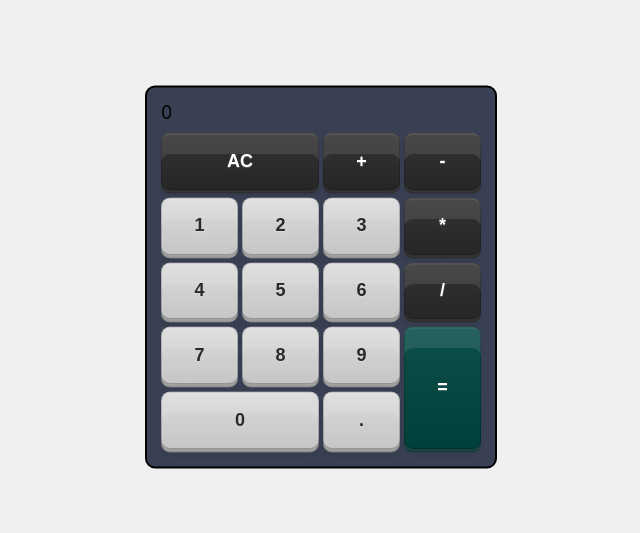
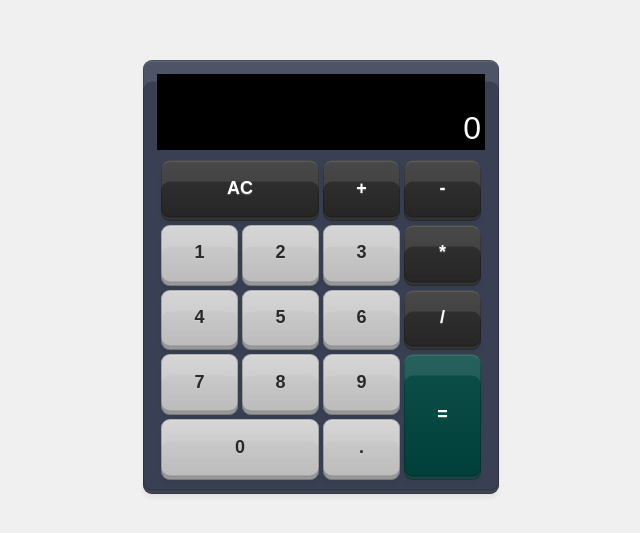
Before and after one commit to MyCatAteAReptile/practice-react-calculator, a React (Create React App) app: page / in a window 1280 px wide. Shown: the part 123-656 px from the top of the page, without its empty margins (319-959 px from the left). Built offline with nearby package versions, Linux system fonts and the light colour scheme; the HTML template or start-up script is replaced by a standard one; a web font is replaced by a local one.

Commit message:
fixes button focus, styles prefixes. final version

```diff
--- a/src/App.css
+++ b/src/App.css
@@ -13,18 +13,14 @@
   box-sizing: border-box;
   width: fit-content;
   padding: 14px;
-  border: 2px solid black;
+  /* border: 2px solid black; */
   border-radius: 10px;
   background-color: #394053;
+  border-radius: .5em;
+  box-shadow: inset 0 0 0 1px hsla(0,0%,0%,.2),
+              inset 0 2px 0 hsla(0,0%,100%,.1),
+              inset 0 1.2em 0 hsla(0,0%,100%,0.1),
+              inset 0 -.2em 0 hsla(0,0%,100%,.1),
+              inset 0 -.25em 0 hsla(0,0%,0%,.25),
+              0 .25em .25em hsla(0,0%,0%,.05);
 }
-
-.App .keypad {
-  width: 320px;
-  height: 320px;
-  margin-right: auto;
-  margin-left: auto;
-  margin-top: 10px;
-  display: grid;
-  grid-template-columns: repeat(4, 1fr);
-  gap: 4px;
-}
--- a/src/components/button/Button.module.css
+++ b/src/components/button/Button.module.css
@@ -1,9 +1,5 @@
 .button {
-    background-image: -webkit-linear-gradient(hsla(0,0%,100%,.05), hsla(0,0%,0%,.1));
-    background-image:    -moz-linear-gradient(hsla(0,0%,100%,.05), hsla(0,0%,0%,.1));
-    background-image:     -ms-linear-gradient(hsla(0,0%,100%,.05), hsla(0,0%,0%,.1));
-    background-image:      -o-linear-gradient(hsla(0,0%,100%,.05), hsla(0,0%,0%,.1));
-    background-image:         linear-gradient(hsla(0,0%,100%,.05), hsla(0,0%,0%,.1));
+    background-image: linear-gradient(hsla(0,0%,100%,.05), hsla(0,0%,0%,.1));
     border: none;
     border-radius: .5em;
     box-shadow: inset 0 0 0 1px hsla(0,0%,0%,.2),
@@ -27,12 +23,15 @@
 
     font-size: 1em;
     border-radius: .5em;
+    user-select: none;
 }
+
 .button:hover {
     outline: none;
 }
+
 .button:hover,
-.button:focus {
+.button:focus-visible    {
     box-shadow: inset 0 0 0 1px hsla(0,0%,0%,.2),
                 inset 0 2px 0 hsla(0,0%,100%,.1),
                 inset 0 1.2em 0 hsla(0,0%,100%,.1),
@@ -41,6 +40,7 @@
                 inset 0 0 0 3em hsla(0,0%,100%,.2),
                 0 .25em .25em hsla(0,0%,0%,.05);
 }
+
 .button:active {
     box-shadow: inset 0 0 0 1px hsla(0,0%,0%,.2),
                 inset 0 2px 0 hsla(0,0%,100%,.1),
@@ -55,11 +55,10 @@
 }
 
 .button__digital {
-    background-color: #dadada;
+    background-color: #cfcfcf;
 }
 
 .button__digital[id=zero] {
-    background-color: #dadada;
     grid-column: 1 / 3;
 }
 
--- a/src/components/display/Display.jsx
+++ b/src/components/display/Display.jsx
@@ -4,10 +4,10 @@ import classes from "./Display.module.css";
 const Display = ({ formula, output }) => {
   return (
     <div>
-      <div className={ [classes.display, classes.display__formula] }>
+      <div className={ [classes.display, classes.display__formula].join(' ') }>
         { formula }
       </div>
-      <div className="display" id="display">
+      <div className={ classes.display } id="display">
         { output }
       </div>
     </div>
--- a/src/components/display/Display.module.css
+++ b/src/components/display/Display.module.css
@@ -9,15 +9,15 @@
     min-height: 32px;
     padding: 0 4px 6px 4px;
     border: none;
-    user-select: none;
+    user-select: text;
     cursor: default;
     background-color: #000000;
-    color: white;
+    color: #ffffff;
     text-align: end;
   }
 
   .display__formula {
     background-color: #000000;
-    color: orange;
+    color: #ffa600;
     padding: 6px 4px 0 4px;
   }
--- a/src/components/keypad/Keypad.jsx
+++ b/src/components/keypad/Keypad.jsx
@@ -1,5 +1,6 @@
 import React from "react";
 import Button from "../button/Button";
+import classes from "./Keypad.module.css"
 
 const Keypad = ({formula, setFormula, output, setOutput}) => {
   const isMath = (string) => {
@@ -64,7 +65,7 @@ const Keypad = ({formula, setFormula, output, setOutput}) => {
   };
 
   return (
-    <div className="keypad">
+    <div className={ classes.keypad }>
       <Button
         id="clear"
         styleClassesArray={["button__operation"]}
--- a/src/components/keypad/Keypad.module.css
+++ b/src/components/keypad/Keypad.module.css
@@ -0,0 +1,10 @@
+.keypad {
+    width: 320px;
+    height: 320px;
+    margin-right: auto;
+    margin-left: auto;
+    margin-top: 10px;
+    display: grid;
+    grid-template-columns: repeat(4, 1fr);
+    gap: 4px;
+  }
--- a/src/index.css
+++ b/src/index.css
@@ -5,11 +5,6 @@ body {
     sans-serif;
   -webkit-font-smoothing: antialiased;
   -moz-osx-font-smoothing: grayscale;
-}
-
-code {
-  font-family: source-code-pro, Menlo, Monaco, Consolas, 'Courier New',
-    monospace;
 }
 
 @font-face {
```
Also changed, not shown: src/components/button/ButtonDigit.jsx (deleted, +0 -14 lines), src/initial-App.css (deleted, +0 -38 lines), src/reportWebVitals.js (deleted, +0 -13 lines), src/setupTests.js (deleted, +0 -5 lines), 1 other file (tests, documents, lock files or other folders).
